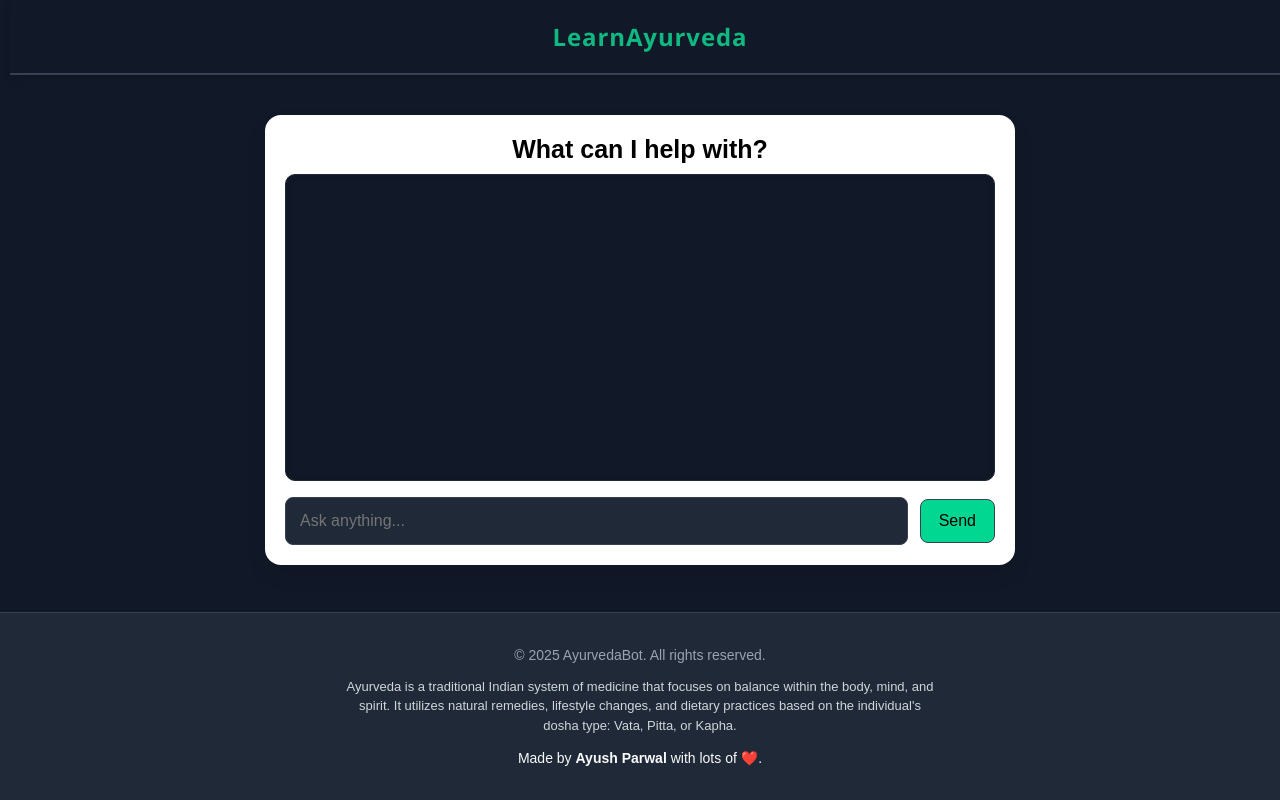
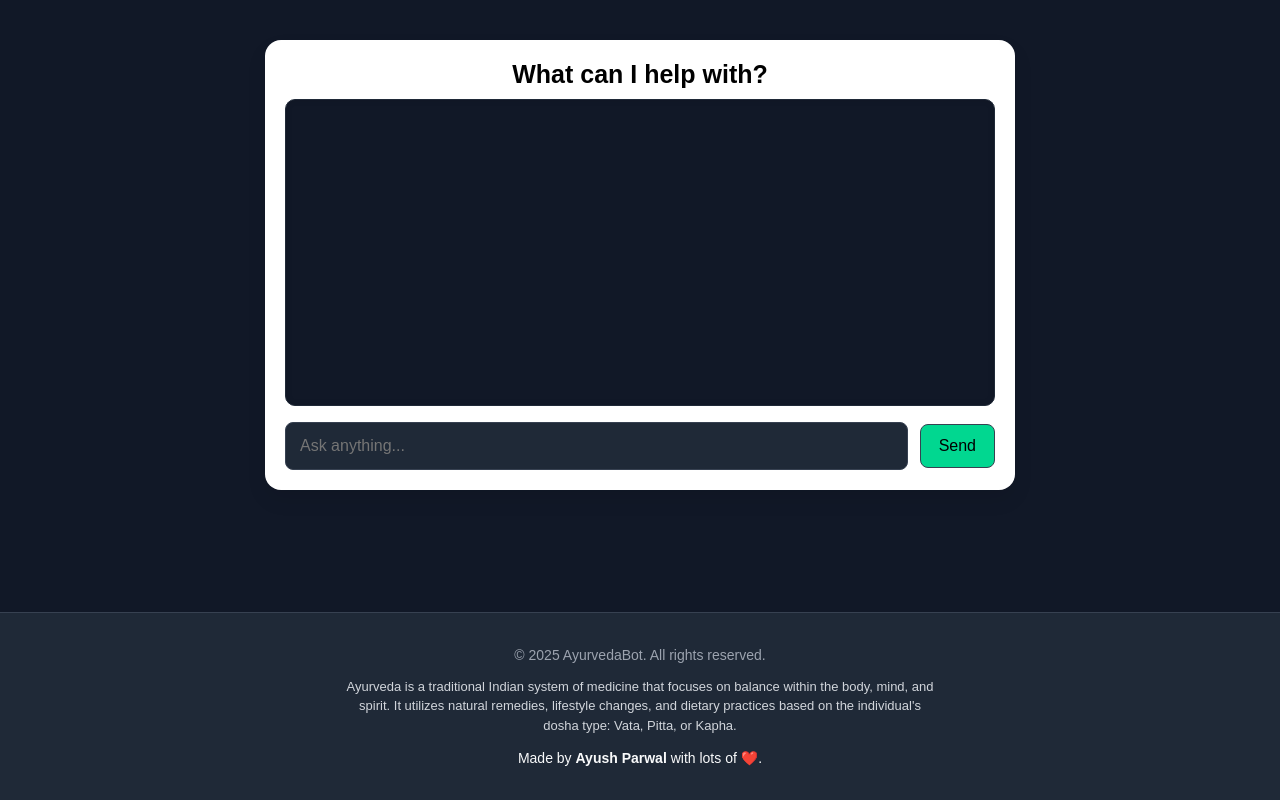
Before and after one commit to Ayushparwal/LearnAyurveda, a React (Vite) app: page / in a window 1280 px wide. Built offline with nearby package versions, Linux system fonts and the light colour scheme; the HTML template or start-up script is replaced by a standard one.

Commit message:
removed navbar fix issue

```diff
--- a/src/App.tsx
+++ b/src/App.tsx
@@ -1,6 +1,5 @@
 import './App.css';
 import Chat from './components/Chat';
-import Navbar from './components/Navbar';
 import { useState, useEffect } from 'react';
 import { v4 as uuidv4 } from 'uuid';
 
@@ -39,7 +38,7 @@ const App = () => {
 
   return (
     <div className="App">
-      <Navbar />
+
       <div className="main-content">
         {selectedChat && <Chat />}
       </div>
--- a/src/components/NavBar.css
+++ /dev/null
@@ -1,57 +0,0 @@
-.navbar {
-  width: 100%;
-  padding: 20px 30px;  /* Added more padding for a cleaner look */
-  background-color: #111827; /* Dark background for navbar */
-  color: #e5e7eb; /* Light text color for contrast */
-  font-size: 24px;
-  font-weight: 700;
-  font-family: 'Segoe UI', sans-serif;
-  display: flex;
-  justify-content: center; /* Centers the logo horizontally */
-  align-items: center;     /* Centers the logo vertically */
-  border-bottom: 2px solid #374151;  /* Darker border for the bottom */
-  box-shadow: 0 4px 8px rgba(0, 0, 0, 0.1);  /* Light shadow for depth */
-}
-
-/* Logo Styling */
-.logo {
-  color: #10b981; /* Dark green for the logo */
-  font-family: 'Futura', 'Segoe UI', sans-serif;
-  font-weight: bold;
-  letter-spacing: 0.9px;
-}
-
-
-/* Navbar Links Styling */
-.navbar .links {
-  display: flex;
-  gap: 20px;  /* Space between nav links */
-}
-
-.navbar .links a {
-  color: #e5e7eb; /* Light gray text */
-  text-decoration: none;  /* Remove underline */
-  font-size: 16px;
-  font-weight: 500;
-  transition: color 0.3s ease;  /* Smooth color transition on hover */
-}
-
-.navbar .links a:hover {
-  color: #10b981;  /* Dark green on hover */
-}
-
-/* Responsive Styling for Smaller Screens */
-@media (max-width: 768px) {
-  .navbar {
-    flex-direction: column;
-    padding: 20px;  /* Adjust padding for small screens */
-  }
-  .navbar .links {
-    flex-direction: column;
-    gap: 15px;
-    align-items: center;
-  }
-  .navbar .logo {
-    margin-bottom: 15px;  /* Add some spacing between logo and links */
-  }
-}
--- a/src/components/NavBar.tsx
+++ /dev/null
@@ -1,11 +0,0 @@
-import './NavBar.css';
-
-const Navbar = () => {
-  return (
-    <div className="navbar">
-      <span className="logo">LearnAyurveda</span>
-    </div>
-  );
-};
-
-export default Navbar;
```
